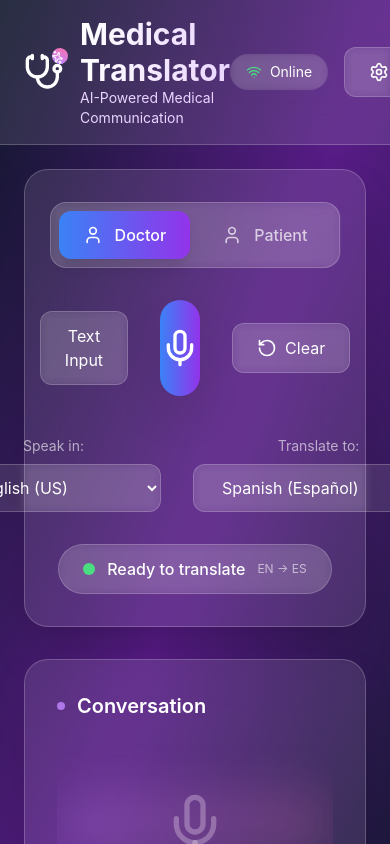
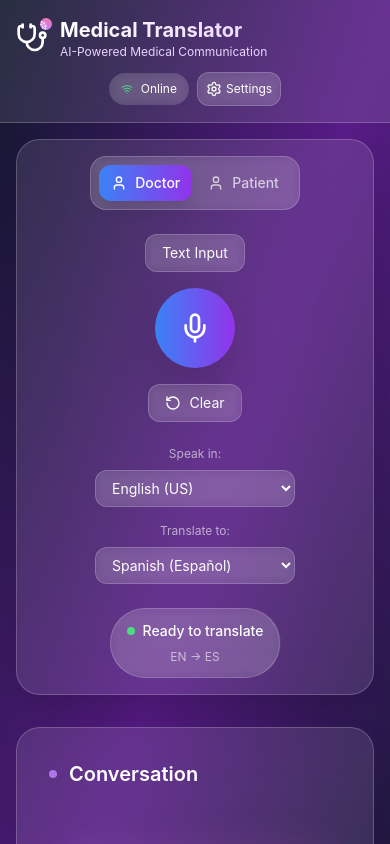
Before and after one commit to Navid-Moradimehr/medical-translator, a React (Vite) app: page / in a window 390 px wide. Shown: the top 844 px of the page. Built offline with nearby package versions, Linux system fonts and the light colour scheme.

Commit message:
MVP: Complete medical translator with speech recognition, multiple translation providers, and conversation history

```diff
--- a/src/App.tsx
+++ b/src/App.tsx
@@ -512,39 +512,39 @@ function App() {
 
       {/* Header */}
       <header className="relative z-10 bg-white/10 backdrop-blur-xl border-b border-white/20">
-        <div className="max-w-7xl mx-auto px-6 py-4">
-          <div className="flex items-center justify-between">
+        <div className="max-w-7xl mx-auto px-4 sm:px-6 py-4">
+          <div className="flex flex-col sm:flex-row sm:items-center sm:justify-between space-y-3 sm:space-y-0">
             <motion.div
               initial={{ opacity: 0, x: -20 }}
               animate={{ opacity: 1, x: 0 }}
-              className="flex items-center space-x-4"
+              className="flex items-center space-x-3 sm:space-x-4"
             >
               <div className="relative">
-                <Stethoscope className="w-10 h-10 text-white" />
+                <Stethoscope className="w-8 h-8 sm:w-10 sm:h-10 text-white" />
                 <motion.div
                   animate={{ rotate: 360 }}
                   transition={{ duration: 2, repeat: Infinity, ease: "linear" }}
-                  className="absolute -top-1 -right-1 w-4 h-4 bg-gradient-to-r from-purple-400 to-pink-400 rounded-full"
+                  className="absolute -top-1 -right-1 w-3 h-3 sm:w-4 sm:h-4 bg-gradient-to-r from-purple-400 to-pink-400 rounded-full"
                 >
-                  <Sparkles className="w-3 h-3 text-white" />
+                  <Sparkles className="w-2 h-2 sm:w-3 sm:h-3 text-white" />
                 </motion.div>
               </div>
               <div>
-                <h1 className="text-3xl font-bold bg-gradient-to-r from-white to-purple-200 bg-clip-text text-transparent">
+                <h1 className="text-xl sm:text-3xl font-bold bg-gradient-to-r from-white to-purple-200 bg-clip-text text-transparent">
                   Medical Translator
                 </h1>
-                <p className="text-purple-200 text-sm">AI-Powered Medical Communication</p>
+                <p className="text-purple-200 text-xs sm:text-sm">AI-Powered Medical Communication</p>
               </div>
             </motion.div>
 
-            <div className="flex items-center space-x-4">
-              <div className="flex items-center space-x-2 bg-white/10 backdrop-blur-sm rounded-full px-4 py-2">
+            <div className="flex items-center justify-center sm:justify-end space-x-2 sm:space-x-4">
+              <div className="flex items-center space-x-2 bg-white/10 backdrop-blur-sm rounded-full px-3 sm:px-4 py-2">
                 {isOnline ? (
-                  <Wifi className="w-4 h-4 text-green-400" />
+                  <Wifi className="w-3 h-3 sm:w-4 sm:h-4 text-green-400" />
                 ) : (
-                  <WifiOff className="w-4 h-4 text-red-400" />
+                  <WifiOff className="w-3 h-3 sm:w-4 sm:h-4 text-red-400" />
                 )}
-                <span className="text-white text-sm">
+                <span className="text-white text-xs sm:text-sm">
                   {isOnline ? 'Online' : 'Offline'}
                 </span>
               </div>
@@ -553,54 +553,54 @@ function App() {
                 whileHover={{ scale: 1.05 }}
                 whileTap={{ scale: 0.95 }}
                 onClick={() => setShowSettings(!showSettings)}
-                className="bg-white/10 hover:bg-white/20 backdrop-blur-sm border border-white/20 text-white px-6 py-3 rounded-xl transition-all duration-200 flex items-center space-x-2"
+                className="bg-white/10 hover:bg-white/20 backdrop-blur-sm border border-white/20 text-white px-2 sm:px-6 py-2 sm:py-3 rounded-xl transition-all duration-200 flex items-center space-x-1 sm:space-x-2"
               >
-                <Settings className="w-5 h-5" />
-                <span>Settings</span>
+                <Settings className="w-4 h-4 sm:w-5 sm:h-5" />
+                <span className="text-xs sm:text-base">Settings</span>
               </motion.button>
             </div>
           </div>
         </div>
       </header>
 
-      <div className="relative z-10 max-w-4xl mx-auto p-6">
-        <div className="grid grid-cols-1 lg:grid-cols-3 gap-8">
+      <div className="relative z-10 max-w-4xl mx-auto p-4 sm:p-6">
+        <div className="grid grid-cols-1 lg:grid-cols-3 gap-4 sm:gap-8">
 
           {/* Main Translation Interface - Centered */}
           <div className="lg:col-span-2">
             <motion.div
               initial={{ opacity: 0, y: 20 }}
               animate={{ opacity: 1, y: 0 }}
-              className="bg-white/10 backdrop-blur-xl border border-white/20 rounded-3xl p-8 shadow-2xl"
+              className="bg-white/10 backdrop-blur-xl border border-white/20 rounded-3xl p-4 sm:p-8 shadow-2xl"
             >
               {/* Role Indicator */}
-              <div className="flex items-center justify-center mb-8">
+              <div className="flex items-center justify-center mb-6 sm:mb-8">
                 <div className="bg-white/10 backdrop-blur-sm rounded-2xl p-2 border border-white/20">
-                  <div className="flex items-center space-x-2">
+                  <div className="flex items-center space-x-1 sm:space-x-2">
                     <motion.button
                       whileHover={{ scale: 1.05 }}
                       whileTap={{ scale: 0.95 }}
                       onClick={() => setIsDoctor(true)}
-                      className={`flex items-center space-x-3 px-6 py-3 rounded-xl transition-all duration-300 ${
+                      className={`flex items-center space-x-2 sm:space-x-3 px-3 sm:px-6 py-2 sm:py-3 rounded-xl transition-all duration-300 text-sm sm:text-base ${
                         isDoctor
                           ? 'bg-gradient-to-r from-blue-500 to-purple-600 text-white shadow-lg'
                           : 'text-white/70 hover:text-white hover:bg-white/10'
                       }`}
                     >
-                      <User className="w-5 h-5" />
+                      <User className="w-4 h-4 sm:w-5 sm:h-5" />
                       <span className="font-medium">Doctor</span>
                     </motion.button>
                     <motion.button
                       whileHover={{ scale: 1.05 }}
                       whileTap={{ scale: 0.95 }}
                       onClick={() => setIsDoctor(false)}
-                      className={`flex items-center space-x-3 px-6 py-3 rounded-xl transition-all duration-300 ${
+                      className={`flex items-center space-x-2 sm:space-x-3 px-3 sm:px-6 py-2 sm:py-3 rounded-xl transition-all duration-300 text-sm sm:text-base ${
                         !isDoctor
                           ? 'bg-gradient-to-r from-green-500 to-emerald-600 text-white shadow-lg'
                           : 'text-white/70 hover:text-white hover:bg-white/10'
                       }`}
                     >
-                      <User className="w-5 h-5" />
+                      <User className="w-4 h-4 sm:w-5 sm:h-5" />
                       <span className="font-medium">Patient</span>
                     </motion.button>
                   </div>
@@ -608,12 +608,12 @@ function App() {
               </div>
 
               {/* Recording Controls */}
-              <div className="flex items-center justify-center space-x-8 mb-10">
+              <div className="flex flex-col sm:flex-row items-center justify-center space-y-4 sm:space-y-0 sm:space-x-4 lg:space-x-8 mb-6 sm:mb-10">
                 <motion.button
                   whileHover={{ scale: 1.05 }}
                   whileTap={{ scale: 0.95 }}
                   onClick={() => setShowManualInput(!showManualInput)}
-                  className="bg-white/10 hover:bg-white/20 backdrop-blur-sm border border-white/20 text-white px-6 py-3 rounded-xl transition-all duration-200 flex items-center space-x-2"
+                  className="bg-white/10 hover:bg-white/20 backdrop-blur-sm border border-white/20 text-white px-4 sm:px-6 py-2 sm:py-3 rounded-xl transition-all duration-200 flex items-center space-x-2 text-sm sm:text-base"
                 >
                   <span>Text Input</span>
                 </motion.button>
@@ -623,16 +623,16 @@ function App() {
                   whileHover={{ scale: 1.1 }}
                   whileTap={{ scale: 0.9 }}
                   onClick={startRecording}
-                  className={`relative w-24 h-24 rounded-full flex items-center justify-center text-white shadow-2xl transition-all duration-300 ${
+                  className={`relative w-20 h-20 sm:w-24 sm:h-24 rounded-full flex items-center justify-center text-white shadow-2xl transition-all duration-300 ${
                     isRecording
                       ? 'bg-gradient-to-r from-red-500 to-pink-600 animate-pulse'
                       : 'bg-gradient-to-r from-blue-500 to-purple-600 hover:from-blue-600 hover:to-purple-700'
                   }`}
                 >
                   {isRecording ? (
-                    <MicOff className="w-10 h-10" />
+                    <MicOff className="w-8 h-8 sm:w-10 sm:h-10" />
                   ) : (
-                    <Mic className="w-10 h-10" />
+                    <Mic className="w-8 h-8 sm:w-10 sm:h-10" />
                   )}
 
                   {/* Recording animation rings */}
@@ -658,9 +658,9 @@ function App() {
                   whileHover={{ scale: 1.05 }}
                   whileTap={{ scale: 0.95 }}
                   onClick={clearMessages}
-                  className="bg-white/10 hover:bg-white/20 backdrop-blur-sm border border-white/20 text-white px-6 py-3 rounded-xl transition-all duration-200 flex items-center space-x-2"
+                  className="bg-white/10 hover:bg-white/20 backdrop-blur-sm border border-white/20 text-white px-4 sm:px-6 py-2 sm:py-3 rounded-xl transition-all duration-200 flex items-center space-x-2 text-sm sm:text-base"
                 >
-                  <RotateCcw className="w-5 h-5" />
+                  <RotateCcw className="w-4 h-4 sm:w-5 sm:h-5" />
                   <span>Clear</span>
                 </motion.button>
 
@@ -668,14 +668,14 @@ function App() {
               </div>
 
               {/* Language Selectors */}
-              <div className="flex items-center justify-center space-x-8 mb-8">
+              <div className="flex flex-col sm:flex-row items-center justify-center space-y-4 sm:space-y-0 sm:space-x-4 lg:space-x-8 mb-6 sm:mb-8">
                 {/* Source Language */}
-                <div className="text-center">
-                  <label className="block text-sm text-white/60 mb-2">Speak in:</label>
+                <div className="text-center w-full sm:w-auto">
+                  <label className="block text-xs sm:text-sm text-white/60 mb-2">Speak in:</label>
                   <select
                     value={sourceLanguage}
                     onChange={(e) => setSourceLanguage(e.target.value)}
-                    className="bg-white/10 backdrop-blur-sm border border-white/20 rounded-xl px-6 py-3 text-white focus:ring-2 focus:ring-purple-500 focus:border-transparent transition-all duration-200"
+                    className="w-full max-w-[200px] sm:w-auto bg-white/10 backdrop-blur-sm border border-white/20 rounded-xl px-3 sm:px-6 py-2 sm:py-3 text-white focus:ring-2 focus:ring-purple-500 focus:border-transparent transition-all duration-200 text-sm sm:text-base"
                   >
                     <option value="en-US" className="bg-gray-800 text-white">English (US)</option>
                     <option value="es-ES" className="bg-gray-800 text-white">Spanish (España)</option>
@@ -689,12 +689,12 @@ function App() {
                 </div>
 
                 {/* Target Language */}
-                <div className="text-center">
-                  <label className="block text-sm text-white/60 mb-2">Translate to:</label>
+                <div className="text-center w-full sm:w-auto">
+                  <label className="block text-xs sm:text-sm text-white/60 mb-2">Translate to:</label>
                   <select
                     value={currentLanguage}
                     onChange={(e) => setCurrentLanguage(e.target.value)}
-                    className="bg-white/10 backdrop-blur-sm border border-white/20 rounded-xl px-6 py-3 text-white focus:ring-2 focus:ring-purple-500 focus:border-transparent transition-all duration-200"
+                    className="w-full max-w-[200px] sm:w-auto bg-white/10 backdrop-blur-sm border border-white/20 rounded-xl px-3 sm:px-6 py-2 sm:py-3 text-white focus:ring-2 focus:ring-purple-500 focus:border-transparent transition-all duration-200 text-sm sm:text-base"
                   >
                     <option value="en" className="bg-gray-800 text-white">English</option>
                     <option value="es" className="bg-gray-800 text-white">Spanish (Español)</option>
@@ -742,16 +742,18 @@ function App() {
                 <motion.div
                   animate={{ scale: isRecording ? [1, 1.05, 1] : 1 }}
                   transition={{ duration: 1, repeat: isRecording ? Infinity : 0 }}
-                  className="inline-flex items-center space-x-3 bg-white/10 backdrop-blur-sm rounded-full px-6 py-3 border border-white/20"
+                  className="inline-flex flex-col sm:flex-row items-center space-y-2 sm:space-y-0 sm:space-x-3 bg-white/10 backdrop-blur-sm rounded-full px-4 sm:px-6 py-3 border border-white/20"
                 >
-                  <div className={`w-3 h-3 rounded-full ${isRecording ? 'bg-red-400 animate-pulse' : 'bg-green-400'}`}></div>
-                  <span className="text-white font-medium">
-                    {isRecording ? 'Recording...' : 'Ready to translate'}
-                  </span>
+                  <div className="flex items-center space-x-2">
+                    <div className={`w-2 h-2 sm:w-3 sm:h-3 rounded-full ${isRecording ? 'bg-red-400 animate-pulse' : 'bg-green-400'}`}></div>
+                    <span className="text-white font-medium text-sm sm:text-base">
+                      {isRecording ? 'Recording...' : 'Ready to translate'}
+                    </span>
+                    {isRecording && <Zap className="w-3 h-3 sm:w-4 sm:h-4 text-yellow-400 animate-pulse" />}
+                  </div>
                   <span className="text-xs text-white/60">
                     {sourceLanguage.split('-')[0].toUpperCase()} → {currentLanguage.toUpperCase()}
                   </span>
-                  {isRecording && <Zap className="w-4 h-4 text-yellow-400 animate-pulse" />}
                 </motion.div>
               </div>
             </motion.div>
@@ -764,22 +766,22 @@ function App() {
                 initial={{ opacity: 0, x: 300 }}
                 animate={{ opacity: 1, x: 0 }}
                 exit={{ opacity: 0, x: 300 }}
-                className="bg-white/10 backdrop-blur-xl border border-white/20 rounded-3xl p-6 shadow-2xl"
+                className="lg:col-span-1 bg-white/10 backdrop-blur-xl border border-white/20 rounded-3xl p-4 sm:p-6 shadow-2xl"
               >
-                                  <div className="flex items-center space-x-3 mb-6">
-                    <Settings className="w-6 h-6 text-white" />
-                    <h3 className="text-xl font-semibold text-white">Settings</h3>
+                                  <div className="flex items-center space-x-3 mb-4 sm:mb-6">
+                    <Settings className="w-5 h-5 sm:w-6 sm:h-6 text-white" />
+                    <h3 className="text-lg sm:text-xl font-semibold text-white">Settings</h3>
                   </div>
 
-                  <div className="space-y-6">
+                  <div className="space-y-4 sm:space-y-6">
                     <div>
-                      <label className="block text-sm font-medium text-white/80 mb-3">
+                      <label className="block text-xs sm:text-sm font-medium text-white/80 mb-2 sm:mb-3">
                         Translation Provider
                       </label>
                       <select
                         value={selectedProvider}
                         onChange={(e) => setSelectedProvider(e.target.value)}
-                        className="w-full bg-white/10 backdrop-blur-sm border border-white/20 rounded-xl px-4 py-3 text-white focus:ring-2 focus:ring-purple-500 transition-all duration-200"
+                        className="w-full bg-white/10 backdrop-blur-sm border border-white/20 rounded-xl px-3 sm:px-4 py-2 sm:py-3 text-white focus:ring-2 focus:ring-purple-500 transition-all duration-200 text-sm sm:text-base"
                       >
                       {providers.map(provider => (
                         <option key={provider.id} value={provider.id} className="bg-gray-800 text-white">
@@ -790,7 +792,7 @@ function App() {
                   </div>
 
       <div>
-                      <label className="block text-sm font-medium text-white/80 mb-3">
+                      <label className="block text-xs sm:text-sm font-medium text-white/80 mb-2 sm:mb-3">
                         API Key Management
                       </label>
 
@@ -808,7 +810,7 @@ function App() {
                               setShowApiKeyInput(false)
                             }
                           }}
-                          className="w-full bg-white/10 backdrop-blur-sm border border-white/20 rounded-xl px-4 py-3 text-white focus:ring-2 focus:ring-purple-500 transition-all duration-200"
+                          className="w-full bg-white/10 backdrop-blur-sm border border-white/20 rounded-xl px-3 sm:px-4 py-2 sm:py-3 text-white focus:ring-2 focus:ring-purple-500 transition-all duration-200 text-sm sm:text-base"
                         >
                           <option value="" className="bg-gray-800 text-white">No API Key Selected</option>
                           <option value="add-new" className="bg-gray-800 text-white">+ Add API Key</option>
@@ -830,13 +832,13 @@ function App() {
                               placeholder="API Key Name"
                               value={newApiKey}
                               onChange={(e) => setNewApiKey(e.target.value)}
-                              className="w-full bg-white/10 backdrop-blur-sm border border-white/20 rounded-xl px-4 py-3 text-white placeholder-white/50 focus:ring-2 focus:ring-purple-500 transition-all duration-200"
+                              className="w-full bg-white/10 backdrop-blur-sm border border-white/20 rounded-xl px-3 sm:px-4 py-2 sm:py-3 text-white placeholder-white/50 focus:ring-2 focus:ring-purple-500 transition-all duration-200 text-sm sm:text-base"
                             />
                             <input
                               type="password"
                               placeholder="sk-..."
                               id="apiKeyInput"
-                              className="w-full bg-white/10 backdrop-blur-sm border border-white/20 rounded-xl px-4 py-3 text-white placeholder-white/50 focus:ring-2 focus:ring-purple-500 transition-all duration-200"
+                              className="w-full bg-white/10 backdrop-blur-sm border border-white/20 rounded-xl px-3 sm:px-4 py-2 sm:py-3 text-white placeholder-white/50 focus:ring-2 focus:ring-purple-500 transition-all duration-200 text-sm sm:text-base"
                             />
                             <div className="flex space-x-2">
                               <button
```
